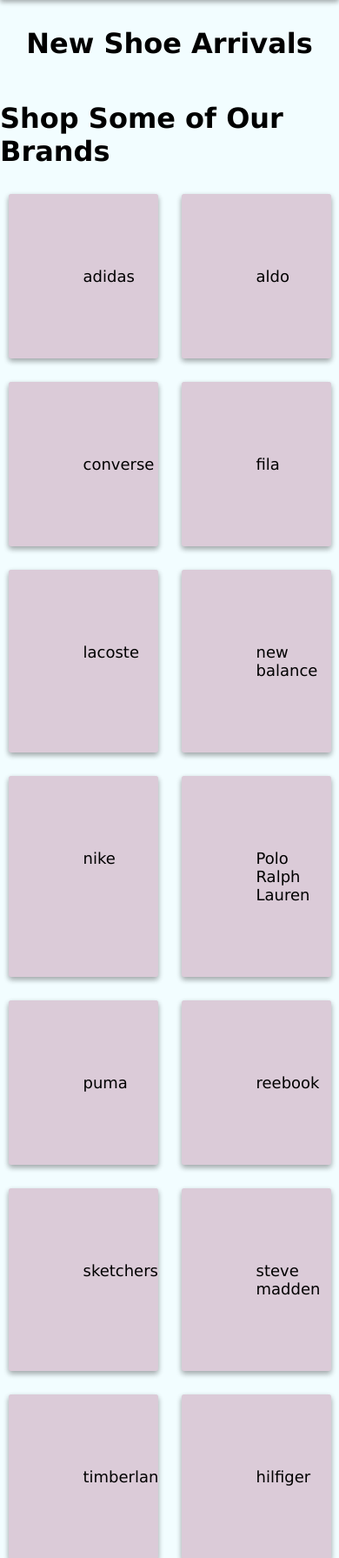
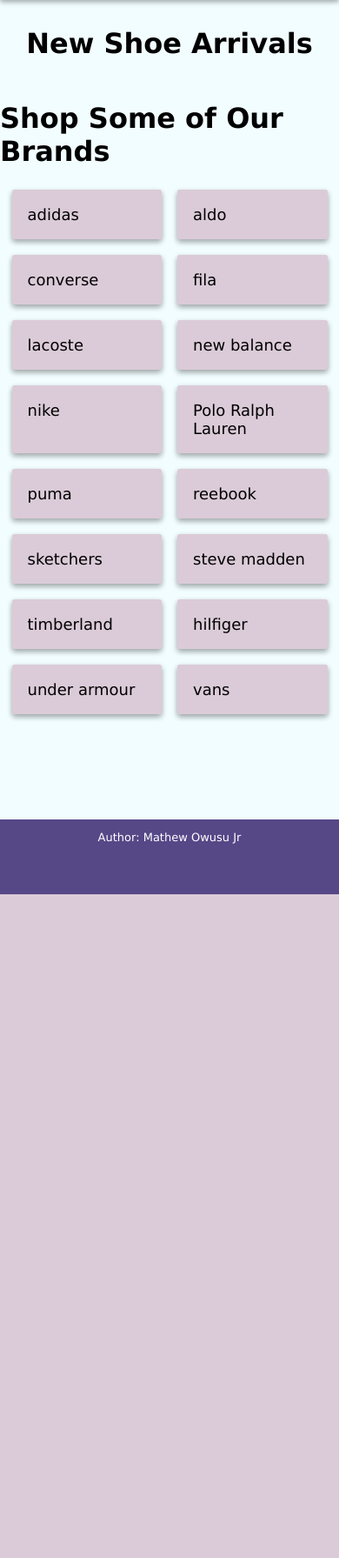
Before and after one commit to mkowusujr/sneakerhead-shoe-estore, a Flask app: page / in a window 390 px wide. Shown: the part 205-1996 px from the top of the page at 87% size. After the commit the page ends 1233 px from the top, so only its background shows below. Run offline with Flask 2, Linux system fonts and the light colour scheme; data that the repository does not hold is empty; parts of the project's set-up code (start-up, migrations or seed data) failed here and were passed over.

Commit message:
changed collections margin on mobile screens

```diff
--- a/website/static/dist/main.css
+++ b/website/static/dist/main.css
@@ -132,12 +132,19 @@
 .item-card {
   display: block;
   background-color: #DBCBD8;
-  text-align: center;
+  text-align: left;
   font-size: large;
-  padding: 84px 86px;
+  padding: 1em 1em;
   border-radius: 0.15em;
   margin: 0.75em;
+  width: 25vw;
   box-shadow: rgba(0, 0, 0, 0.16) 0px 3px 6px, rgba(0, 0, 0, 0.23) 0px 3px 6px;
+}
+@media only screen and (max-width: 900px) {
+  .item-card {
+    width: 35vw;
+    margin: 0.5em;
+  }
 }
 .item-card:hover, .item-card:active {
   background-color: #d1a4ca;
--- a/website/static/sass/components/_collections.scss
+++ b/website/static/sass/components/_collections.scss
@@ -6,8 +6,7 @@
         display: grid;
         grid-template-columns: auto auto auto;
         @media only screen and (max-width: 900px) {
-        // display: grid;
-        grid-template-columns: auto auto;
+            grid-template-columns: auto auto;
         }
     }
 }
--- a/website/static/sass/components/_item-cards.scss
+++ b/website/static/sass/components/_item-cards.scss
@@ -1,12 +1,17 @@
 .item-card {
     display: block;
     background-color: $item;
-    text-align: center;
+    text-align: left;
     font-size: large;
-    padding: 84px 86px;
+    padding: 1em 1em;
     border-radius: 0.15em;
     margin: 0.75em;
+    width: 25vw;
     @include dropShadow();
+    @media only screen and (max-width: 900px) {
+        width: 35vw;
+        margin: 0.5em;
+    }
     &:hover, &:active {
         background-color: $itemHovered;
     }
```
Also changed, not shown: 1 other file.
